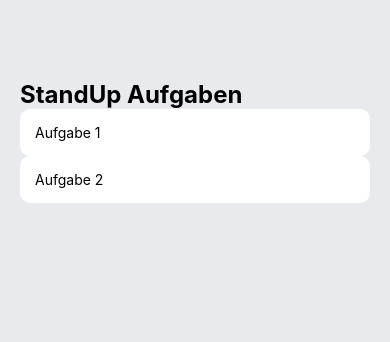
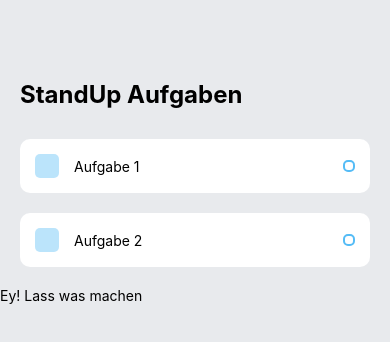
Before and after one commit to Hensga/rn-todoList, a React Native app: screen / in a window 390 px wide. Shown: the top 342 px of the page. Built offline with nearby package versions, Linux system fonts and the light colour scheme.

Commit message:
setup textInput
setup basics for creating tasks

```diff
--- a/App.js
+++ b/App.js
@@ -1,5 +1,12 @@
 import React from 'react';
-import { StyleSheet, Text, View } from 'react-native';
+import {
+  KeyboardAvoidingView,
+  Platform,
+  StyleSheet,
+  Text,
+  TextInput,
+  View,
+} from 'react-native';
 import Task from './components/Task';
 
 export default function App() {
@@ -15,6 +22,14 @@ export default function App() {
           <Task text={'Aufgabe 2'} />
         </View>
       </View>
+
+      {/* Aufgabe erstellen */}
+      <KeyboardAvoidingView
+        behavior={Platform.OS === 'ios' ? 'padding' : 'height'}
+        style={styles.writeTaskWrapper}
+      >
+        <TextInput style={styles.input} placeholder={'Ey! Lass was machen'} />
+      </KeyboardAvoidingView>
     </View>
   );
 }
@@ -32,5 +47,7 @@ const styles = StyleSheet.create({
     fontSize: 24,
     fontWeight: 'bold',
   },
-  items: {},
+  items: {
+    marginTop: 30,
+  },
 });
--- a/components/Task.js
+++ b/components/Task.js
@@ -5,7 +5,7 @@ const Task = (props) => {
   return (
     <View style={styles.item}>
       <View style={styles.itemLeft}>
-        <TouchableOpacity style={styles.square}></TouchableOpacity>
+        <View style={styles.square}></View>
         <Text style={styles.itemText}>{props.text}</Text>
       </View>
       <View style={styles.circular}></View>
@@ -18,11 +18,34 @@ const styles = StyleSheet.create({
     backgroundColor: '#FFF',
     padding: 15,
     borderRadius: 10,
+    flexDirection: 'row',
+    alignItems: 'center',
+    justifyContent: 'space-between',
+    marginBottom: 20,
   },
-  itemLeft: {},
-  square: {},
-  text: {},
-  circular: {},
+  itemLeft: {
+    flexDirection: 'row',
+    alignItems: 'center',
+    flexWrap: 'wrap',
+  },
+  square: {
+    width: 24,
+    height: 24,
+    backgroundColor: '#55BCF6',
+    opacity: 0.4,
+    borderRadius: 5,
+    marginRight: 15,
+  },
+  text: {
+    maxWidth: '80%',
+  },
+  circular: {
+    width: 12,
+    height: 12,
+    borderColor: '#55BCF6',
+    borderWidth: 2,
+    borderRadius: 5,
+  },
 });
 
 export default Task;
```
